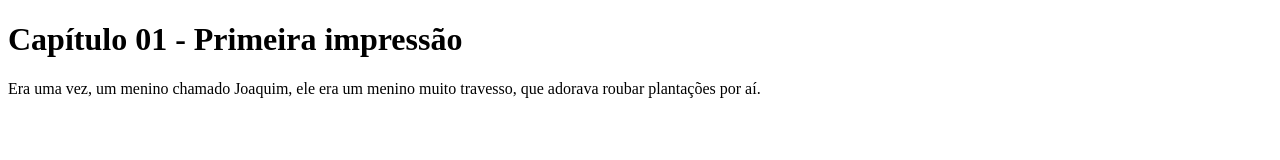
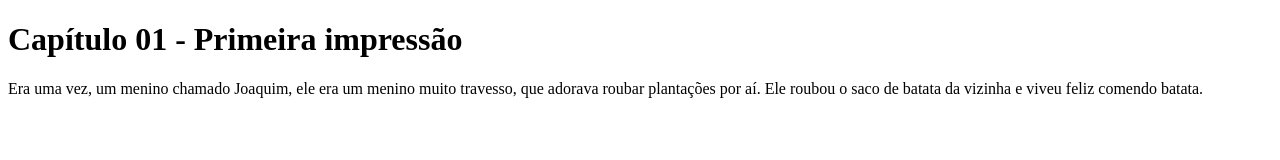
Before and after one commit to DuduBz7/livro-colaborativo-Luiz-Eduardo, a plain HTML site: page index.html in a window 1280 px wide. Drawn offline with Linux system fonts and the light colour scheme.

Commit message:
Layza Gabriela

```diff
--- a/index.html
+++ b/index.html
@@ -5,6 +5,8 @@
   </head>
   <body>
     <h1>Capítulo 01 - Primeira impressão</h1>
-    <p>Era uma vez, um menino chamado Joaquim, ele era um menino muito travesso, que adorava roubar plantações por aí.</p>
+    <p>Era uma vez, um menino chamado Joaquim, ele era um menino muito travesso, que adorava roubar plantações por aí.
+      Ele roubou o saco de batata da vizinha e viveu feliz comendo batata.
+    </p>
   </body>
 </html>
```
